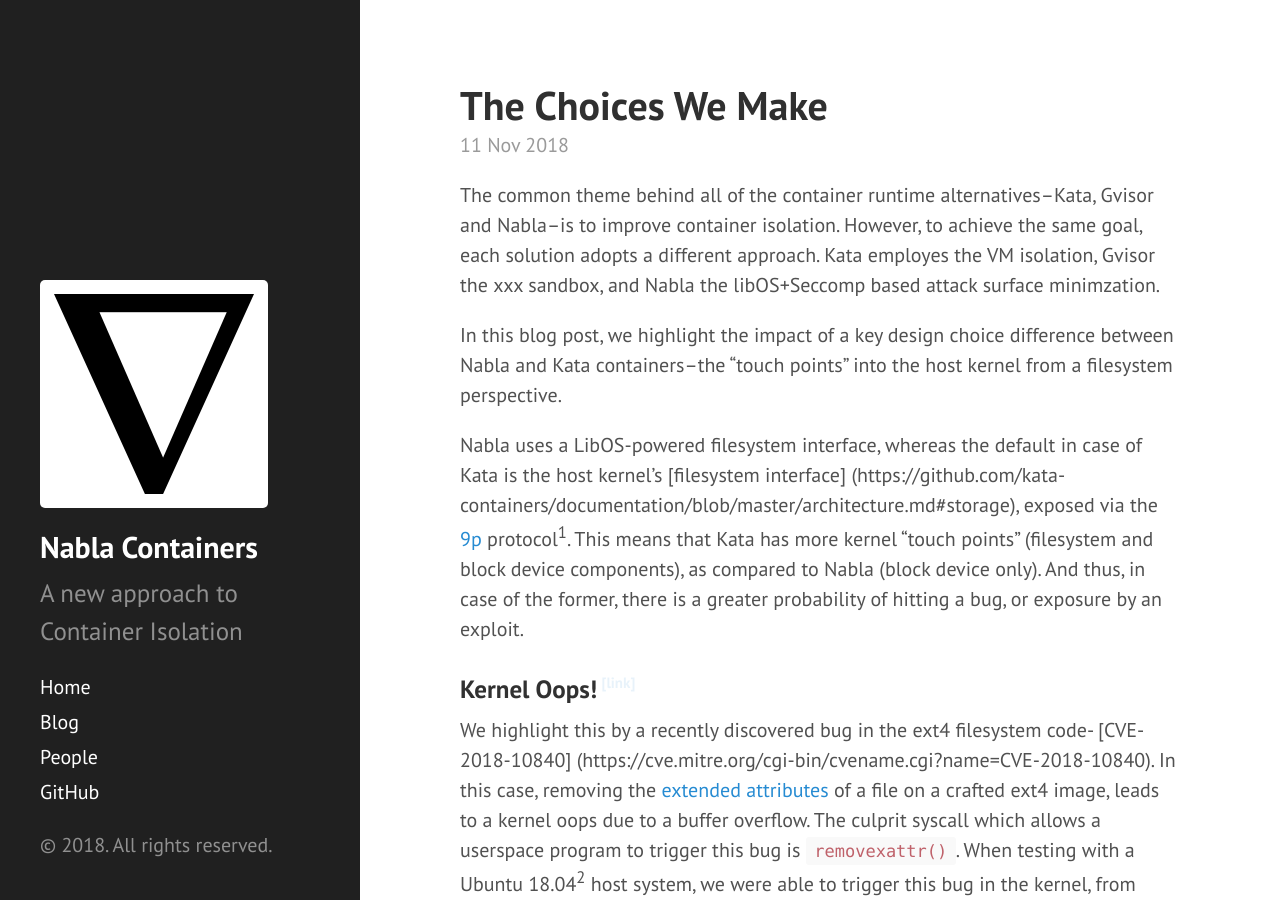
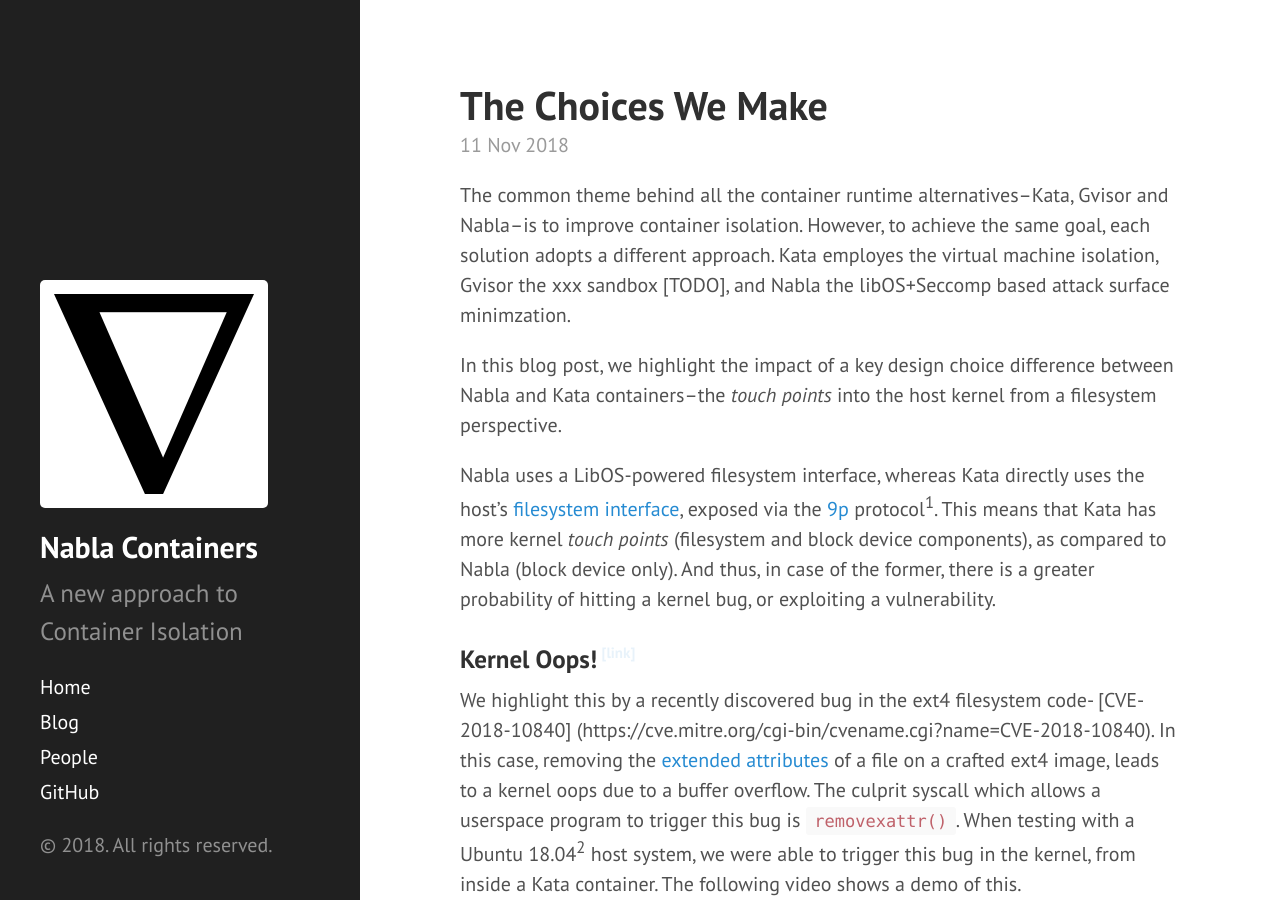
Before and after one commit to nabla-containers/nabla-containers.github.io, a Jekyll site: the page built from _posts/2018-11-11-fs.md, in a window 1280 px wide and 900 px high. Built offline with Jekyll 4.4.1, drawn with Linux system fonts in a browser that asks for light colours.

Commit message:
Update 2018-11-11-fs.md

```diff
--- a/_posts/2018-11-11-fs.md
+++ b/_posts/2018-11-11-fs.md
@@ -3,15 +3,15 @@
 title: The Choices We Make
 ---
 
-The common theme behind all of the container runtime alternatives--Kata, Gvisor and Nabla--is to improve container isolation.
+The common theme behind all the container runtime alternatives--Kata, Gvisor and Nabla--is to improve container isolation.
 However, to achieve the same goal, each solution adopts a different approach.
-Kata employes the VM isolation, Gvisor the xxx sandbox, and Nabla the libOS+Seccomp based attack surface minimzation.
+Kata employes the virtual machine isolation, Gvisor the xxx sandbox [TODO], and Nabla the libOS+Seccomp based attack surface minimzation.
 
-In this blog post, we highlight the impact of a key design choice difference between Nabla and Kata containers--the "touch points" into the host kernel from a filesystem perspective.
+In this blog post, we highlight the impact of a key design choice difference between Nabla and Kata containers--the *touch points* into the host kernel from a filesystem perspective.
 
-Nabla uses a LibOS-powered filesystem interface, whereas the default in case of Kata is the host kernel's [filesystem interface] (https://github.com/kata-containers/documentation/blob/master/architecture.md#storage), exposed via the [9p](https://www.kernel.org/doc/Documentation/filesystems/9p.txt) protocol<sup>1</sup>.
-This means that Kata has more kernel "touch points" (filesystem and block device components), as compared to Nabla (block device only).
-And thus, in case of the former, there is a greater probability of hitting a bug, or exposure by an exploit.
+Nabla uses a LibOS-powered filesystem interface, whereas Kata directly uses the host's [filesystem interface](https://github.com/kata-containers/documentation/blob/master/architecture.md#storage), exposed via the [9p](https://www.kernel.org/doc/Documentation/filesystems/9p.txt) protocol<sup>1</sup>.
+This means that Kata has more kernel *touch points* (filesystem and block device components), as compared to Nabla (block device only).
+And thus, in case of the former, there is a greater probability of hitting a kernel bug, or exploiting a vulnerability.
 
 
 ### Kernel Oops!
```
